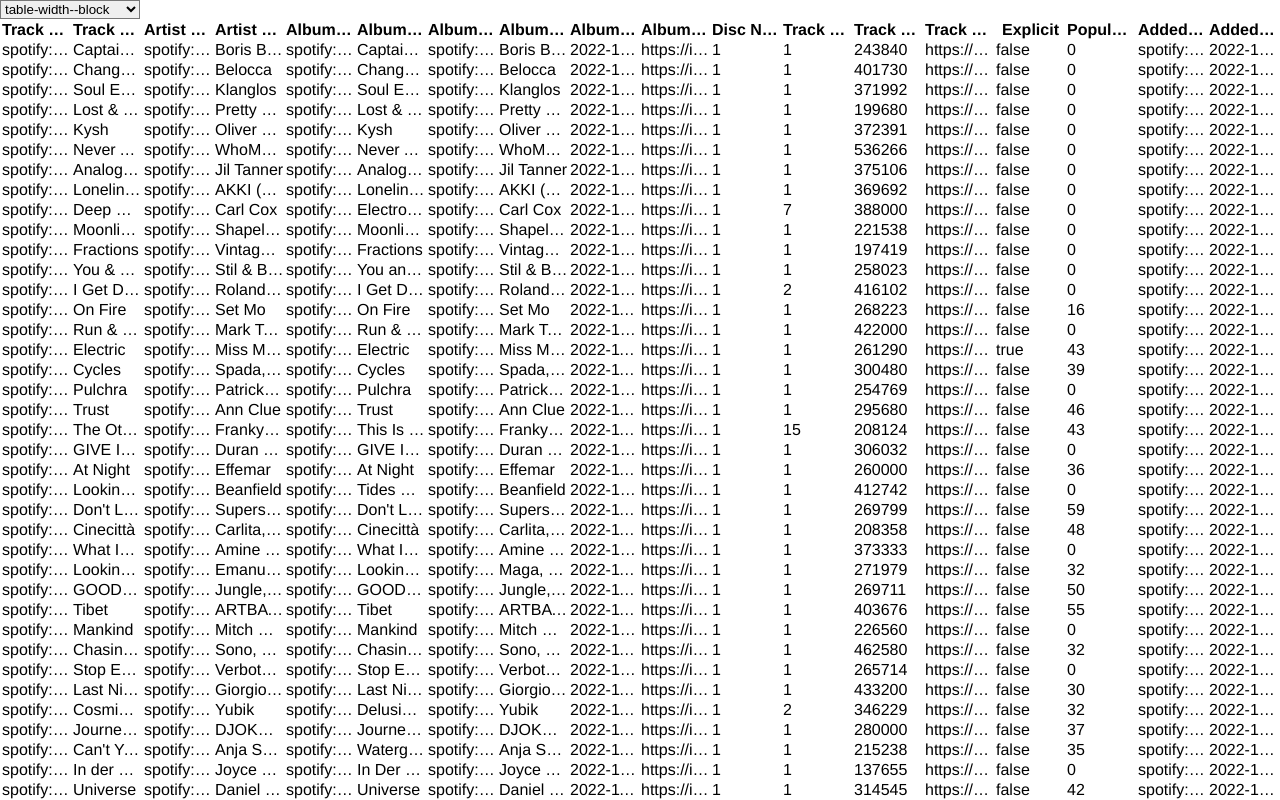
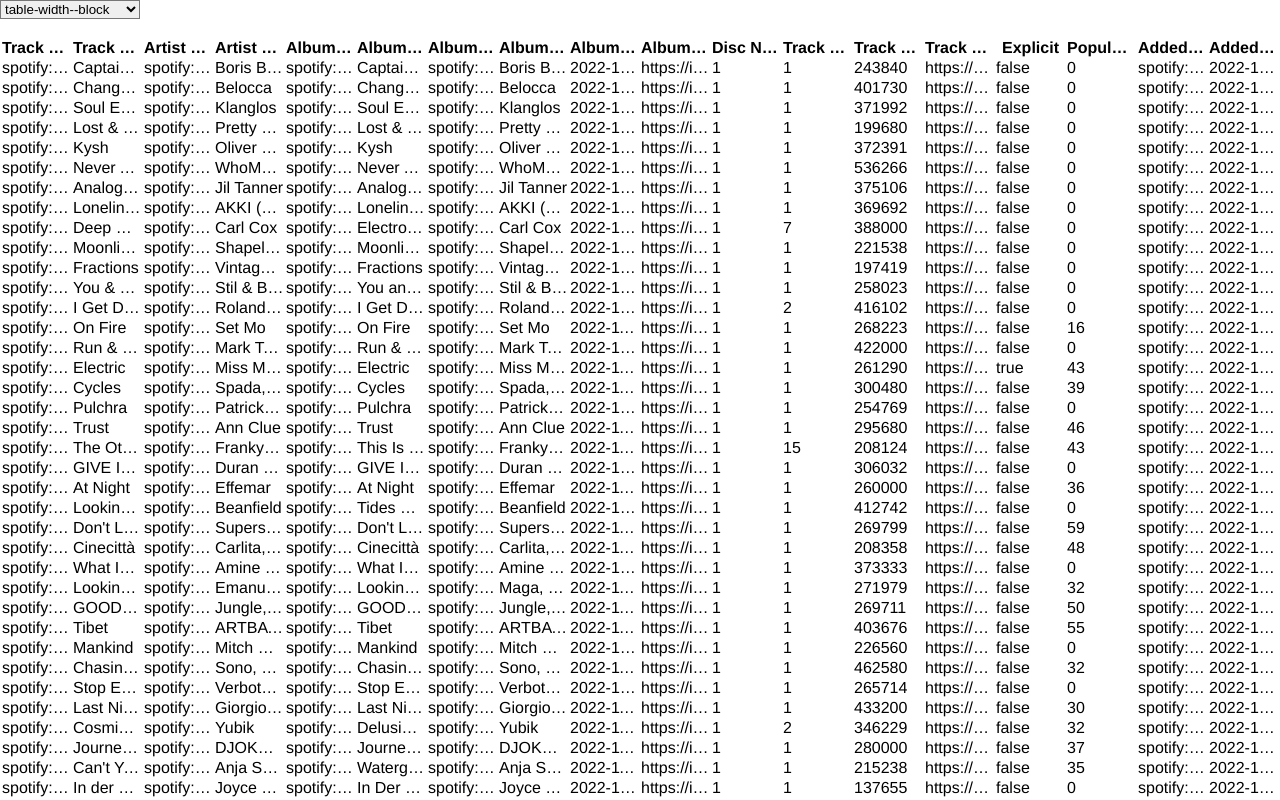
Before and after one commit to striderhobbit/table-manager, an Angular app: page / in a window 1280 px wide. Shown: the top 800 px of the page. Built offline with nearby package versions, Linux system fonts and the light colour scheme.

Commit message:
column toggle/column key container

```diff
--- a/src/app/table/table.component.css
+++ b/src/app/table/table.component.css
@@ -19,6 +19,19 @@
 
 th:hover {
     box-shadow: var(--box-shadow-inset-border);
+}
+
+th>.column-key-container {
+    display       : flex;
+    flex-direction: column;
+}
+
+th>.column-key-container>input[type=checkbox] {
+    margin: .2em 0;
+}
+
+th:not(:hover)>.column-key-container>input[type=checkbox] {
+    visibility: hidden;
 }
 
 th>.column-head-contextmenu {
--- a/src/app/table/table.component.html
+++ b/src/app/table/table.component.html
@@ -10,10 +10,12 @@
             <th *ngFor="let column of columnRecord.get()" draggable="true" tabindex="-1" [ngClass]="column.width"
                 (dragstart)="columnDragStartHandler($event, column)"
                 (dragenter)="columnDragEnterHandler($event, column)" (dragover)="columnDragOverHandler($event, column)"
-                (drop)="columnDropHandler($event, column)">
-                <div class="overflow-ellipsis">{{column.key}}</div>
+                (drop)="columnDropHandler($event, column)" (contextmenu)="$event.preventDefault()">
+                <div class="column-key-container">
+                    <input #columnVisibilityToggle type="checkbox" checked="column.visible" (click)="column.toggle()">
+                    <span class="overflow-ellipsis">{{column.key}}</span>
+                </div>
                 <div class="column-head-contextmenu">
-                    <div (click)="column.toggle()">Hide column</div>
                     <select #columnWidthSelect (change)="columnWidthSelectChangeHandler(columnWidthSelect, column)">
                         <option>column-width--auto</option>
                         <option>column-width--fit-head</option>
```
